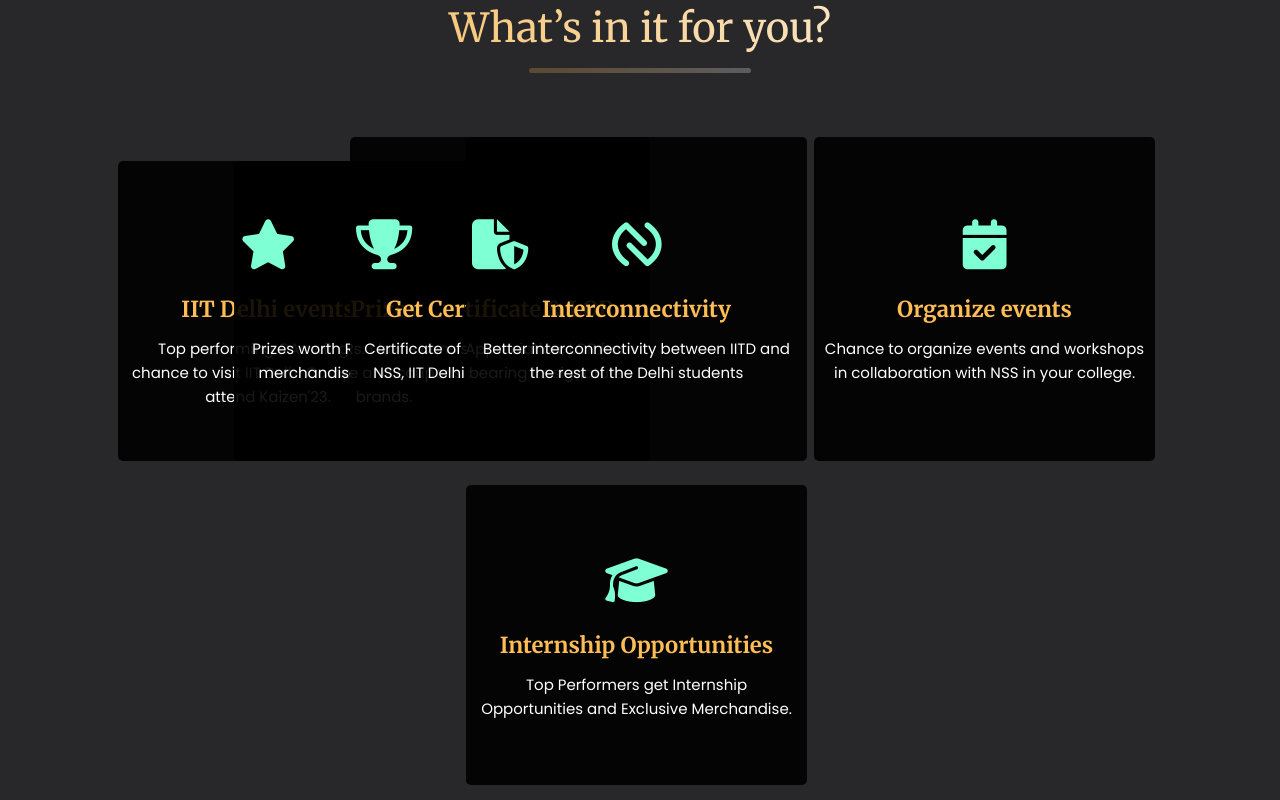
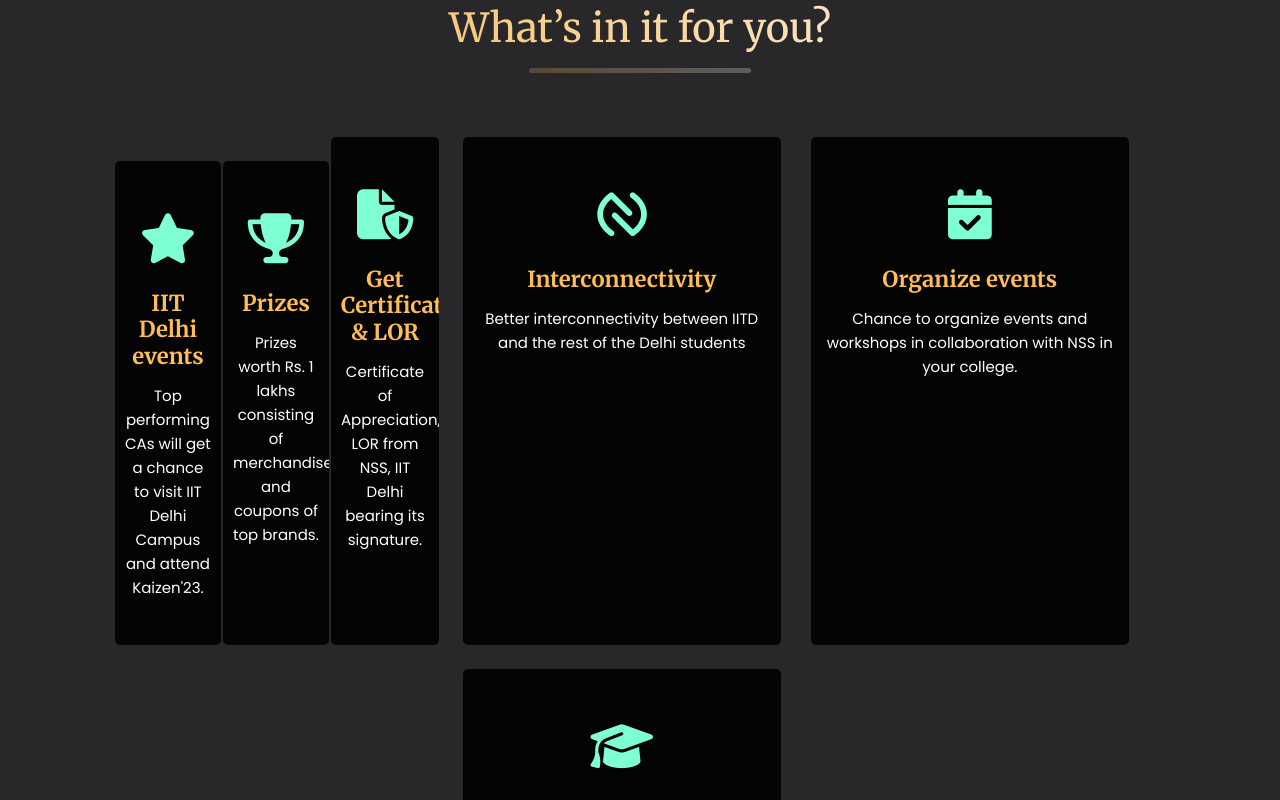
Before and after one commit to NSS-IIT-Delhi/Kaizen-23-CAP, a React (Create React App) app: page / in a window 1280 px wide. Shown: the part 860-1660 px from the top of the page. Built offline with nearby package versions, Linux system fonts and the light colour scheme.

Commit message:
Changes to WhyCAP6

```diff
--- a/src/components/footer/Cap.css
+++ b/src/components/footer/Cap.css
@@ -77,13 +77,13 @@ section .container {
     text-align: center;
     background: rgba(0, 0, 0, 0.9);
     transition: all ease-in-out 0.3s;
-    /* border-radius: 3px; */
-    /* padding: 60px 10px; */
+    border-radius: 5px;
+    padding: 45px 10px;
     width: 98%;
     overflow-x: hidden;
 
     /*changes below made by Abhijeet*/
-    padding:10px;
+    /* padding:10px;
     display:flex;
     flex-direction: column;
     align-items: center;
@@ -91,7 +91,7 @@ section .container {
     min-width: 300px;
     min-height:300px;
     font-size:0.8rem;
-    border-radius: 5px;
+    border-radius: 5px; */
 }
 /* .services .icon-box:hover {
     background: rgba(0, 0, 0);
--- a/src/components/footer/WhyCAP.js
+++ b/src/components/footer/WhyCAP.js
@@ -12,7 +12,7 @@ const WhyCAP = () => {
           <hr/>
       </div>
     <div className="container">
-      <div className="row2 ">
+      <div className="row2 row">
       <div className="col-lg-4 col-md-6 col-sm-8 col-xs-10  d-flex mt-4 mt-md-0">
       <div className="col-lg-4 col-md-6 col-sm-8 col-xs-10 d-flex mt-4">
           <div className="icon-box   cap-cards">
```
